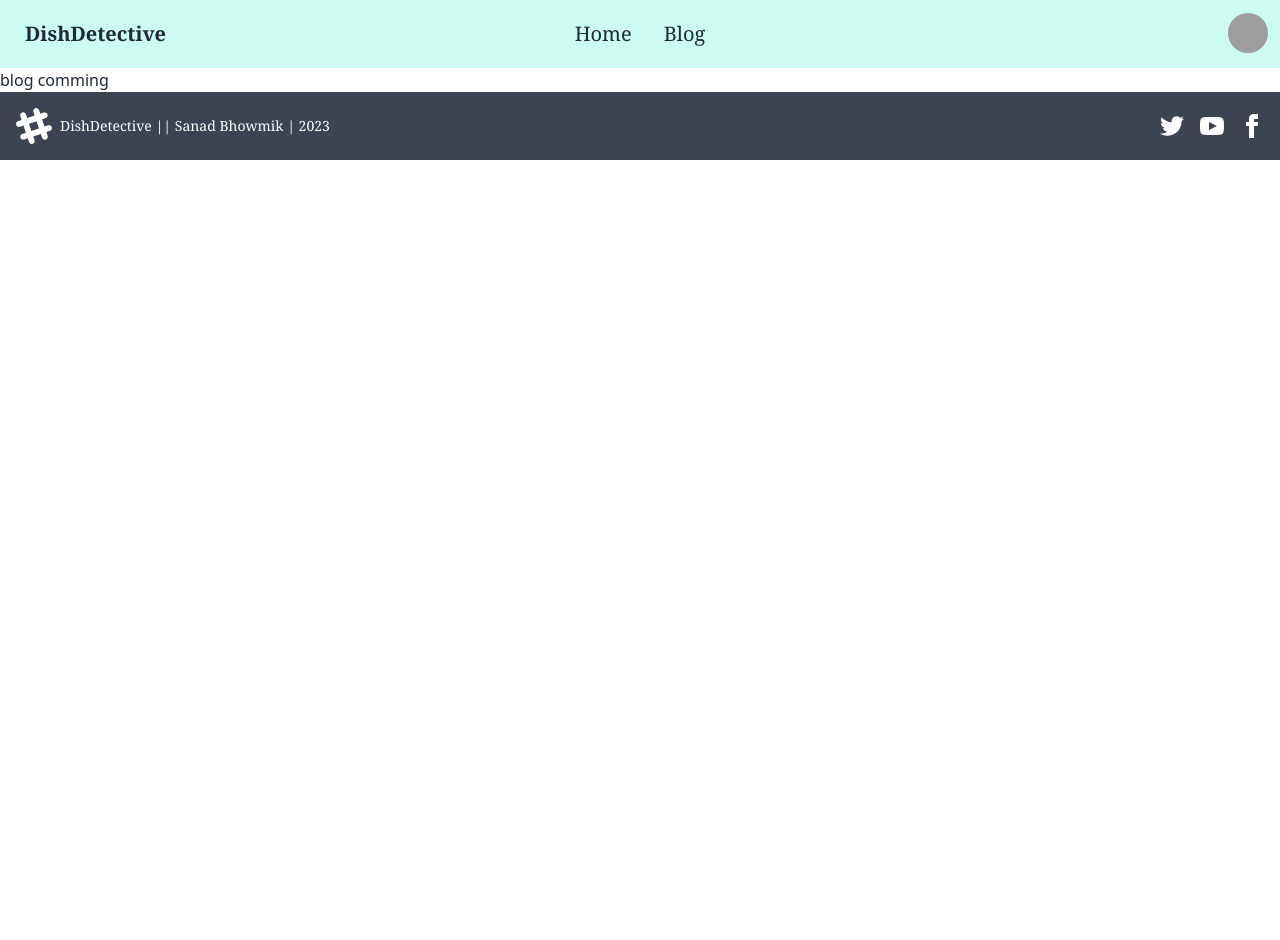
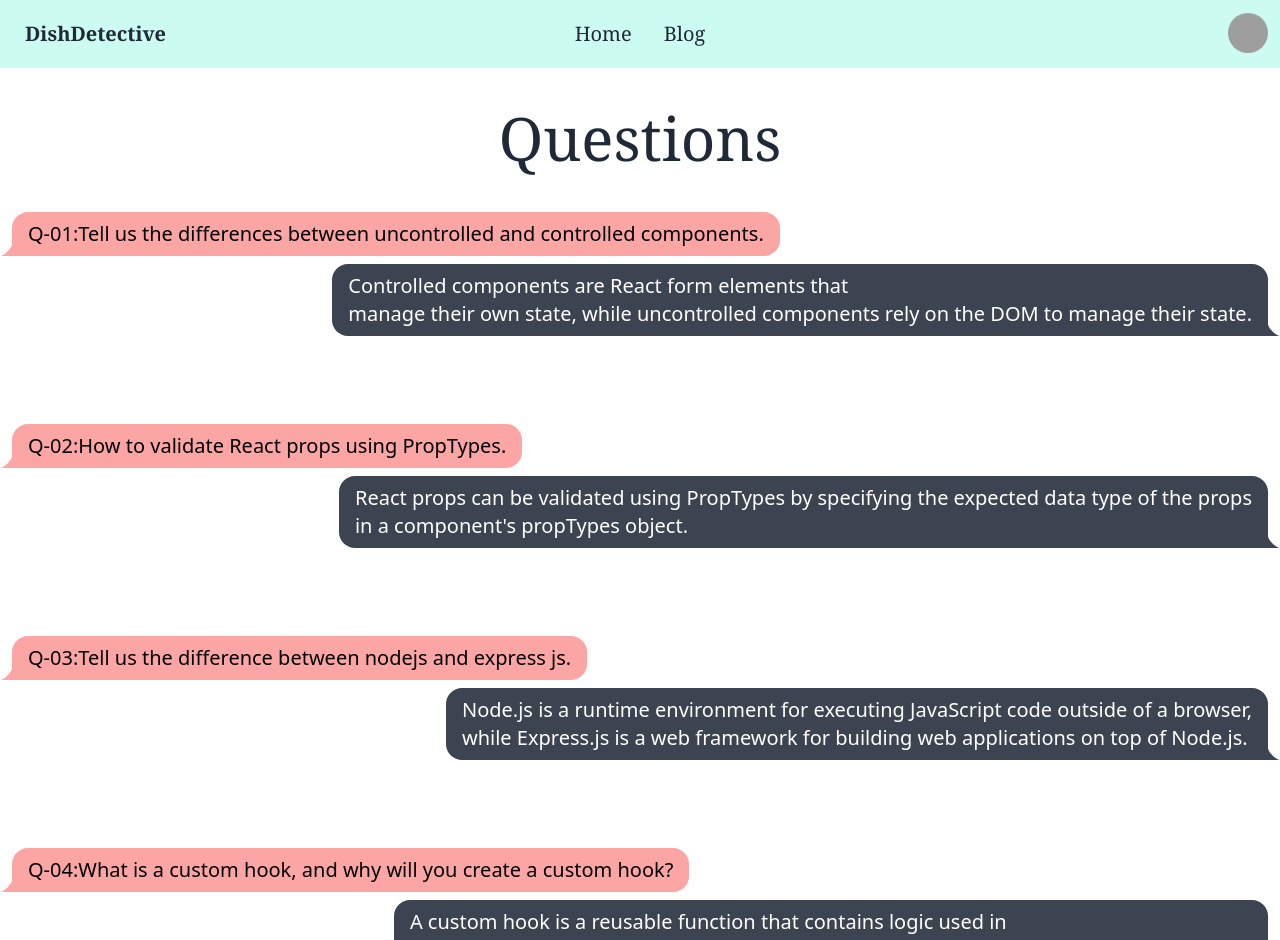
Before and after one commit to sanad-bhowmik/DishDetective, a React (Vite) app: page /blog in a window 1280 px wide. Shown: the top 940 px of the page. Before the commit the page ends 800 px from the top, so only its background shows below. Built offline with nearby package versions, Linux system fonts and the light colour scheme; grey boxes are pictures that could not be loaded.

Commit message:
Blog page done

```diff
--- a/src/components/Blog/Blog.jsx
+++ b/src/components/Blog/Blog.jsx
@@ -3,7 +3,38 @@ import React from 'react';
 const Blog = () => {
     return (
         <div>
-            <h1>blog comming</h1>
+            <h1 className='mt-10 mb-10 text-6xl text-center font-serif'>Questions</h1>
+            <div className="chat chat-start text-xl ">
+                <div className="chat-bubble bg-red-300 text-black">Q-01:Tell us the differences between uncontrolled and controlled components.
+                </div>
+            </div>
+            <div className="chat chat-end mb-20">
+                <div className="chat-bubble text-xl">
+                    Controlled components are React form elements that <br /> manage their own state, while uncontrolled components rely on the DOM to manage their state.</div>
+            </div>
+            <div className="chat chat-start text-xl">
+                <div className="chat-bubble bg-red-300 text-black">Q-02:How to validate React props using PropTypes.
+                </div>
+            </div>
+            <div className="chat chat-end mb-20">
+                <div className="chat-bubble text-xl">
+                    React props can be validated using PropTypes by specifying the expected data type of the props <br /> in a component's propTypes object.</div>
+            </div>
+            <div className="chat chat-start text-xl">
+                <div className="chat-bubble  bg-red-300 text-black">Q-03:Tell us the difference between nodejs and express js.
+                </div>
+            </div>
+            <div className="chat chat-end mb-20">
+                <div className="chat-bubble text-xl">
+                Node.js is a runtime environment for executing JavaScript code outside of a browser, <br /> while Express.js is a web framework for building web applications on top of Node.js.</div>
+            </div>
+            <div className="chat chat-start text-xl">
+                <div className="chat-bubble  bg-red-300 text-black">Q-04:What is a custom hook, and why will you create a custom hook?
+                </div>
+            </div>
+            <div className="chat chat-end mb-20">
+                <div className="chat-bubble text-xl">A custom hook is a reusable function that contains logic used in <br /> multiple components, and it is created to abstract away repetitive logic from components.</div>
+            </div>
         </div>
     );
 };
--- a/src/components/Footer/Footer.jsx
+++ b/src/components/Footer/Footer.jsx
@@ -3,12 +3,12 @@ import React from 'react';
 const Footer = () => {
     return (
         <div>
-            <footer className="footer items-center font-serif p-4 bg-neutral text-neutral-content">
-                <div className="items-center grid-flow-col">
-                    <svg width="36" height="36" viewBox="0 0 24 24" xmlns="http://www.w3.org/2000/svg" fillRule="evenodd" clipRule="evenodd" className="fill-current"><path d="M22.672 15.226l-2.432.811.841 2.515c.33 1.019-.209 2.127-1.23 2.456-1.15.325-2.148-.321-2.463-1.226l-.84-2.518-5.013 1.677.84 2.517c.391 1.203-.434 2.542-1.831 2.542-.88 0-1.601-.564-1.86-1.314l-.842-2.516-2.431.809c-1.135.328-2.145-.317-2.463-1.229-.329-1.018.211-2.127 1.231-2.456l2.432-.809-1.621-4.823-2.432.808c-1.355.384-2.558-.59-2.558-1.839 0-.817.509-1.582 1.327-1.846l2.433-.809-.842-2.515c-.33-1.02.211-2.129 1.232-2.458 1.02-.329 2.13.209 2.461 1.229l.842 2.515 5.011-1.677-.839-2.517c-.403-1.238.484-2.553 1.843-2.553.819 0 1.585.509 1.85 1.326l.841 2.517 2.431-.81c1.02-.33 2.131.211 2.461 1.229.332 1.018-.21 2.126-1.23 2.456l-2.433.809 1.622 4.823 2.433-.809c1.242-.401 2.557.484 2.557 1.838 0 .819-.51 1.583-1.328 1.847m-8.992-6.428l-5.01 1.675 1.619 4.828 5.011-1.674-1.62-4.829z"></path></svg>
+            <footer className="footer items-center font-serif p-4 bg-white text-neutral-content">
+                <div className="items-center grid-flow-col text-black">
+                    <svg  width="36" height="36" viewBox="0 0 24 24" xmlns="http://www.w3.org/2000/svg" fillRule="evenodd" clipRule="evenodd" className="fill-current"><path d="M22.672 15.226l-2.432.811.841 2.515c.33 1.019-.209 2.127-1.23 2.456-1.15.325-2.148-.321-2.463-1.226l-.84-2.518-5.013 1.677.84 2.517c.391 1.203-.434 2.542-1.831 2.542-.88 0-1.601-.564-1.86-1.314l-.842-2.516-2.431.809c-1.135.328-2.145-.317-2.463-1.229-.329-1.018.211-2.127 1.231-2.456l2.432-.809-1.621-4.823-2.432.808c-1.355.384-2.558-.59-2.558-1.839 0-.817.509-1.582 1.327-1.846l2.433-.809-.842-2.515c-.33-1.02.211-2.129 1.232-2.458 1.02-.329 2.13.209 2.461 1.229l.842 2.515 5.011-1.677-.839-2.517c-.403-1.238.484-2.553 1.843-2.553.819 0 1.585.509 1.85 1.326l.841 2.517 2.431-.81c1.02-.33 2.131.211 2.461 1.229.332 1.018-.21 2.126-1.23 2.456l-2.433.809 1.622 4.823 2.433-.809c1.242-.401 2.557.484 2.557 1.838 0 .819-.51 1.583-1.328 1.847m-8.992-6.428l-5.01 1.675 1.619 4.828 5.011-1.674-1.62-4.829z"></path></svg>
                     <p>DishDetective || Sanad Bhowmik | 2023</p>
                 </div>
-                <div className="grid-flow-col gap-4 md:place-self-center md:justify-self-end">
+                <div className="grid-flow-col text-black gap-4 md:place-self-center md:justify-self-end">
                     <a><svg xmlns="http://www.w3.org/2000/svg" width="24" height="24" viewBox="0 0 24 24" className="fill-current"><path d="M24 4.557c-.883.392-1.832.656-2.828.775 1.017-.609 1.798-1.574 2.165-2.724-.951.564-2.005.974-3.127 1.195-.897-.957-2.178-1.555-3.594-1.555-3.179 0-5.515 2.966-4.797 6.045-4.091-.205-7.719-2.165-10.148-5.144-1.29 2.213-.669 5.108 1.523 6.574-.806-.026-1.566-.247-2.229-.616-.054 2.281 1.581 4.415 3.949 4.89-.693.188-1.452.232-2.224.084.626 1.956 2.444 3.379 4.6 3.419-2.07 1.623-4.678 2.348-7.29 2.04 2.179 1.397 4.768 2.212 7.548 2.212 9.142 0 14.307-7.721 13.995-14.646.962-.695 1.797-1.562 2.457-2.549z"></path></svg>
                     </a>
                     <a><svg xmlns="http://www.w3.org/2000/svg" width="24" height="24" viewBox="0 0 24 24" className="fill-current"><path d="M19.615 3.184c-3.604-.246-11.631-.245-15.23 0-3.897.266-4.356 2.62-4.385 8.816.029 6.185.484 8.549 4.385 8.816 3.6.245 11.626.246 15.23 0 3.897-.266 4.356-2.62 4.385-8.816-.029-6.185-.484-8.549-4.385-8.816zm-10.615 12.816v-8l8 3.993-8 4.007z"></path></svg></a>
```
